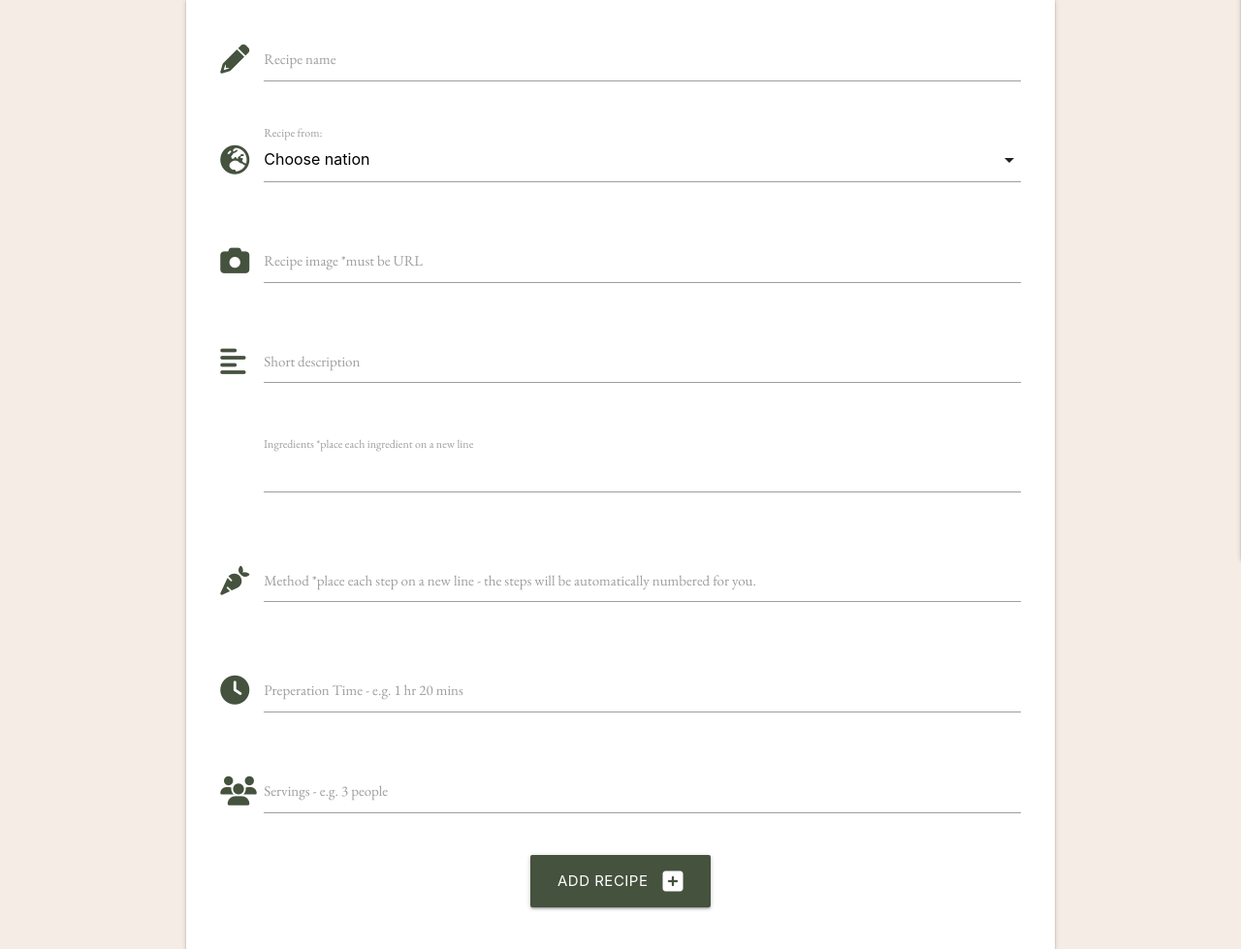
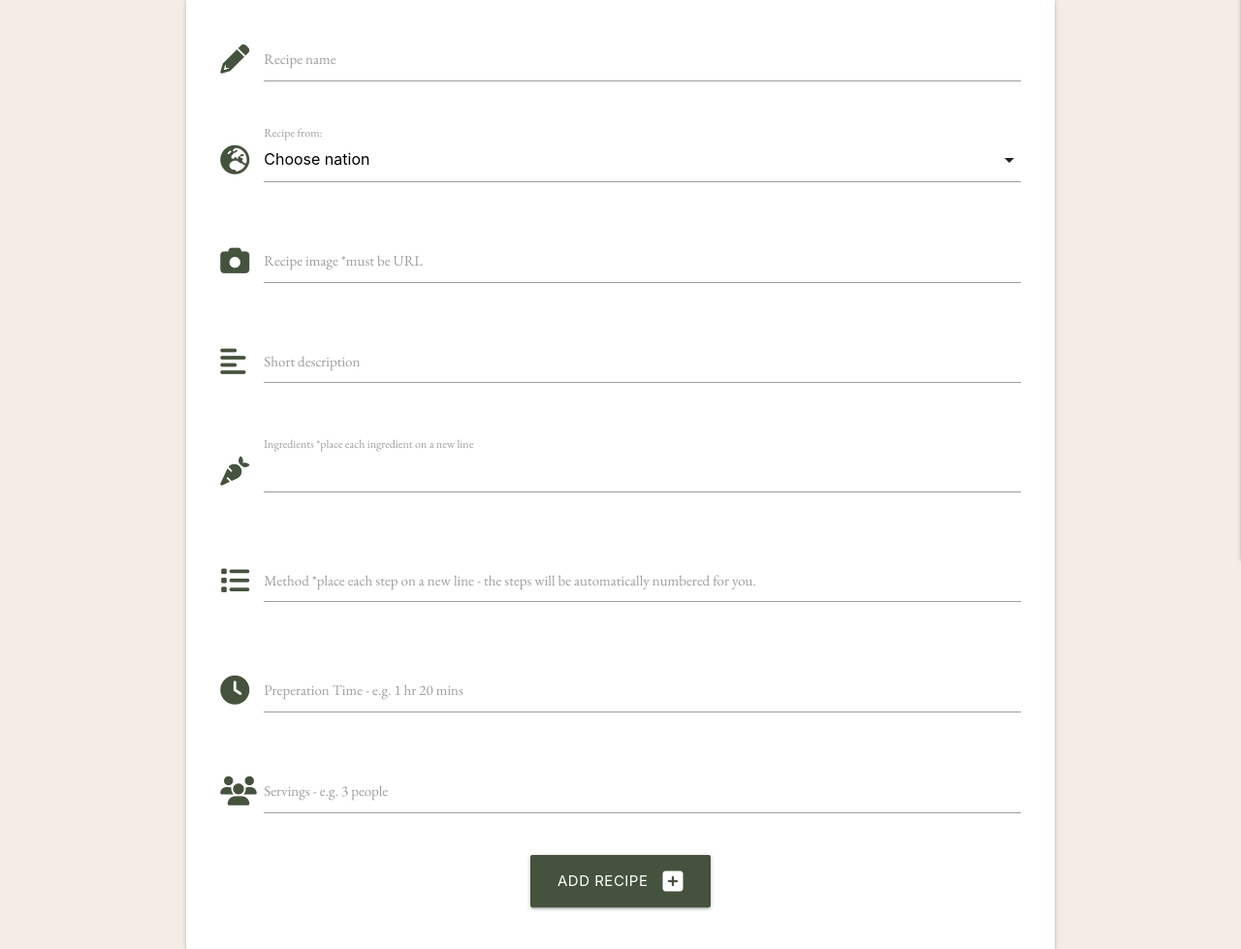
Before and after one commit to Code-Institute-Submissions/danielj314-celtic-cuisine-pm3_NovResub, a Flask app: page /add_recipe in a window 1280 px wide. Shown: the part 283-1262 px from the top of the page at 97% size. Run offline with Flask 2, Linux system fonts and the light colour scheme; the visitor is signed in with stand-in values (Sample User, id 1); data that the repository does not hold is empty.

Commit message:
changed fontawesome icons on form which were not rendering correctly

```diff
--- a/celticcuisine/templates/add_recipe.html
+++ b/celticcuisine/templates/add_recipe.html
@@ -49,7 +49,7 @@
             <!-- ingredients -->
             <div class="row">
                 <div class="input-field col s12">
-                    <i class="fa fa-cart prefix text-cabbage"></i>
+                    <i class="fa fa-carrot prefix text-cabbage"></i>
                     <textarea id="ingredients" name="ingredients" minlength="5" maxlength="1500"
                         class="materialize-textarea validate" required>
                 </textarea>
@@ -59,7 +59,7 @@
             <!-- method -->
             <div class="row">
                 <div class="input-field col s12">
-                    <i class="fas fa-carrot prefix text-cabbage"></i>
+                    <i class="fas fa-list prefix text-cabbage"></i>
                     <textarea id="method" name="method" minlength="5" maxlength="1500"
                         class="materialize-textarea validate" required></textarea>
                     <label for="method">
```
